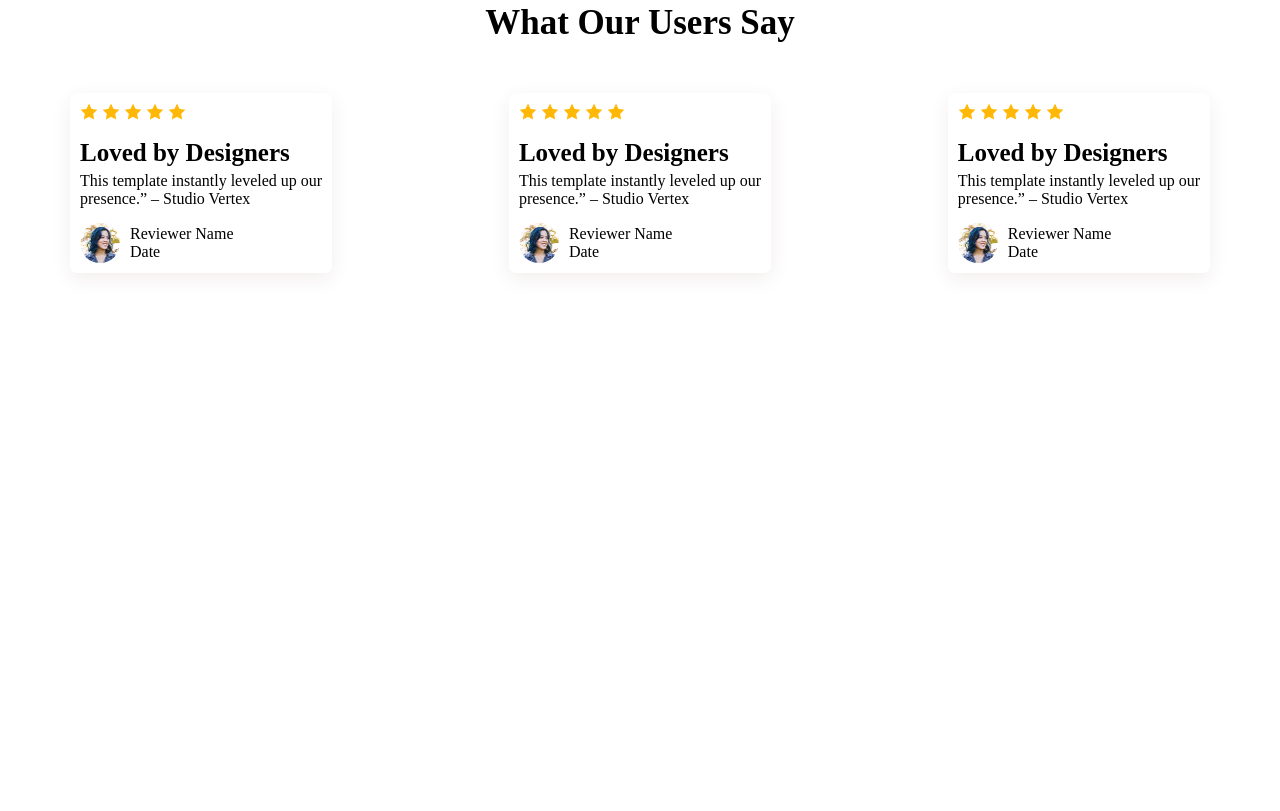
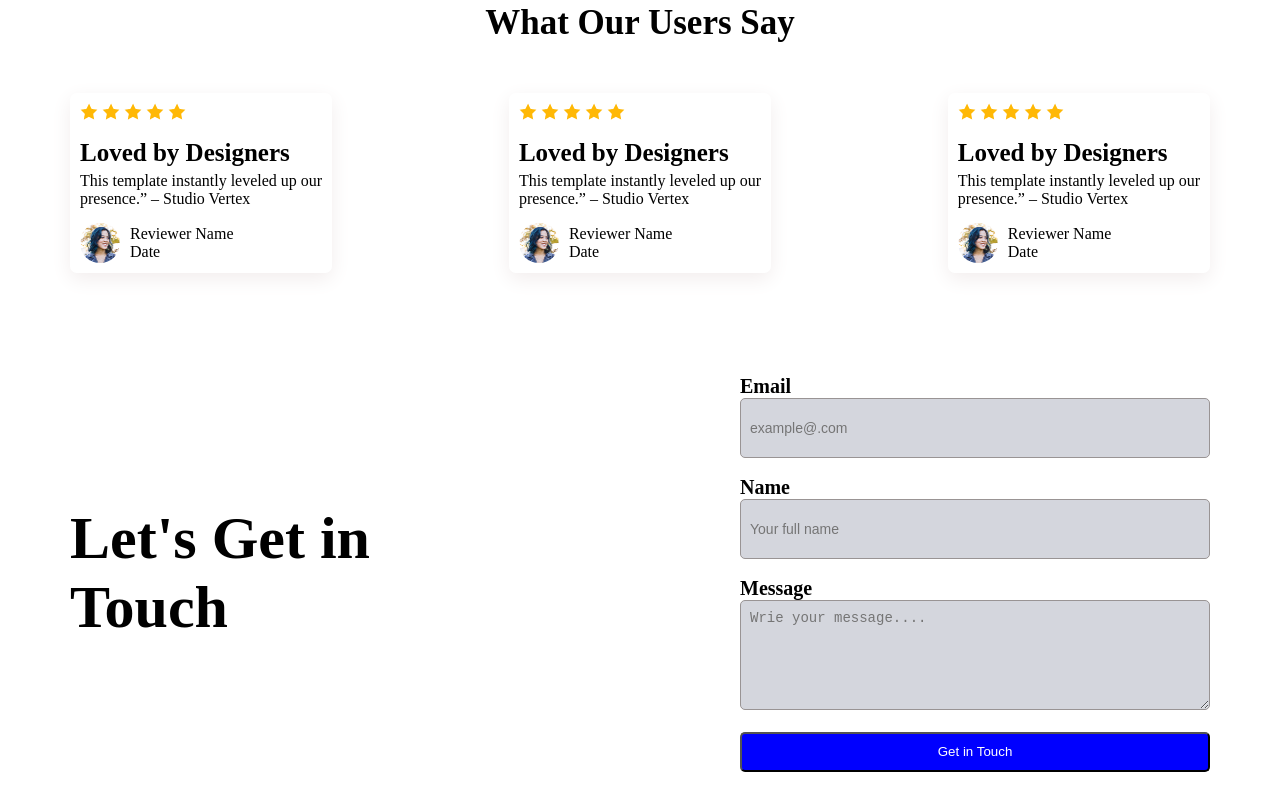
Before and after one commit to Muntacir-Tamim/B12A01, a plain HTML site: page index.html in a window 1280 px wide. Shown: the part 1365-2176 px from the top of the page. Before the commit the page ends 1788 px from the top, so only its background shows below. Drawn offline with Linux system fonts and the light colour scheme.

Commit message:
added main forth section

```diff
--- a/index.html
+++ b/index.html
@@ -118,7 +118,36 @@
               </div>
         </section>
 
+           <section class="fourth-section">
+            <div class="div1">
+                <h1>Let's Get in</h1>
+                <h1>Touch</h1>
 
+           </div>
+
+           <div class="div2">
+               <form>
+                   <div class="form-group">
+                       <label for="email">Email</label><br>
+                       <input type="email" id="email" name="email" placeholder="example@.com" required>
+                   </div>
+
+                   <div class="form-group">
+                       <br><label for="name">Name</label><br>
+                       <input type="text" id="name" name="name" placeholder="Your full name" required>
+                   </div>
+
+                   <div class="form-group">
+
+                      <br><label for="message">Message</label><br>
+                      <textarea class="messag" id="message" name="message" placeholder="Wrie your message...." style="height:90px"></textarea>
+                      <br><br>
+                   </div>
+
+                  <button class="form-btn" type="submit">Get in Touch</button>
+               </form>
+           </div>
+        </section>
 
 
 
--- a/styles/style.css
+++ b/styles/style.css
@@ -206,3 +206,62 @@ nav button:hover{
   height: 40px;
   border-radius: 50%;
 }
+
+
+/* forth section */
+.fourth-section{
+    margin: 0 auto;
+    width: 1140px;
+    height: 300px;
+    margin-bottom: 100px;
+    display: flex;
+    align-items: center;
+    justify-content: space-between;
+    background-color: white
+}
+.div1{
+    font-size: 40px;
+    font-weight: bold;
+
+}
+.form {
+   display: flex;
+
+}
+
+.form-group label {
+  font-weight: bold;
+  font-size: 20px;
+  margin-bottom: 20px;
+}
+.form-group input{
+    border-radius: 5px;
+    padding: 9px;
+    font-size: 14px;
+    border: 1px solid #999494;
+    background-color: #d4d6dd;
+    width: 450px;
+    height: 40px;
+    outline: none;
+
+}
+.messag{
+    border-radius: 5px;
+    padding: 9px;
+    font-size: 14px;
+    border: 1px solid #999494;
+    background-color: #d4d6dd;
+    width: 450px;
+    height: 50%;
+
+}
+.form-btn{
+    width: 470px;
+    height: 40px;
+    background-color: blue;
+    color: white;
+    border-radius: 5px;
+}
+.form-btn:hover{
+     background-color: #5d4bbe;
+}
```
